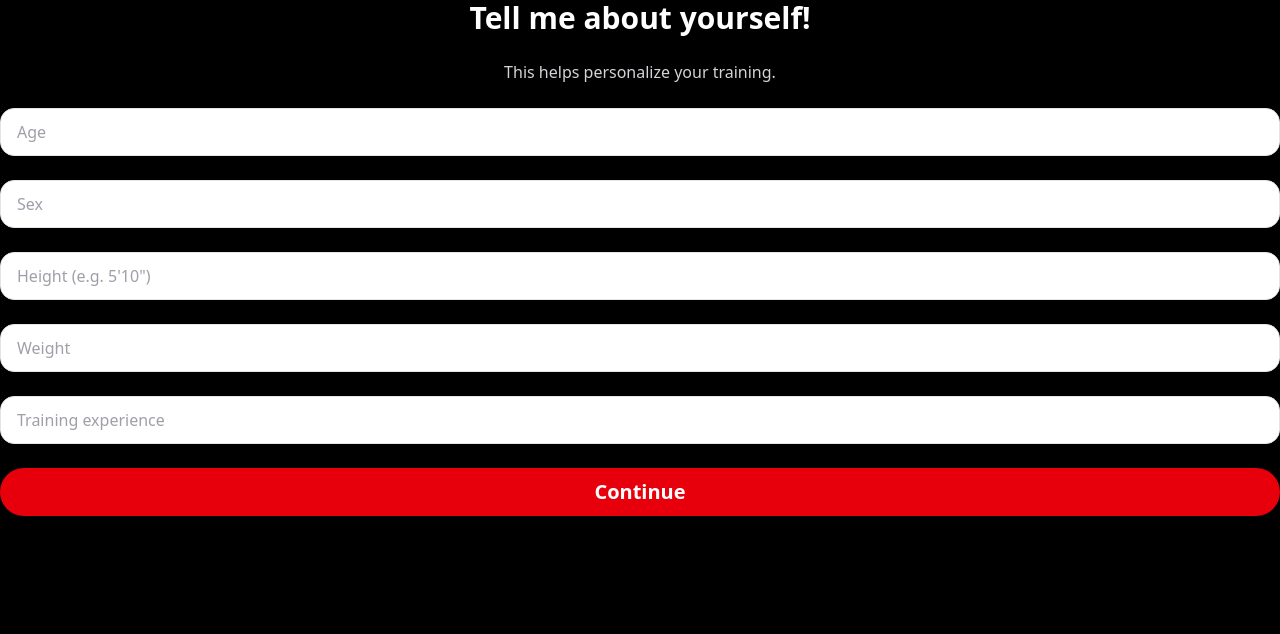
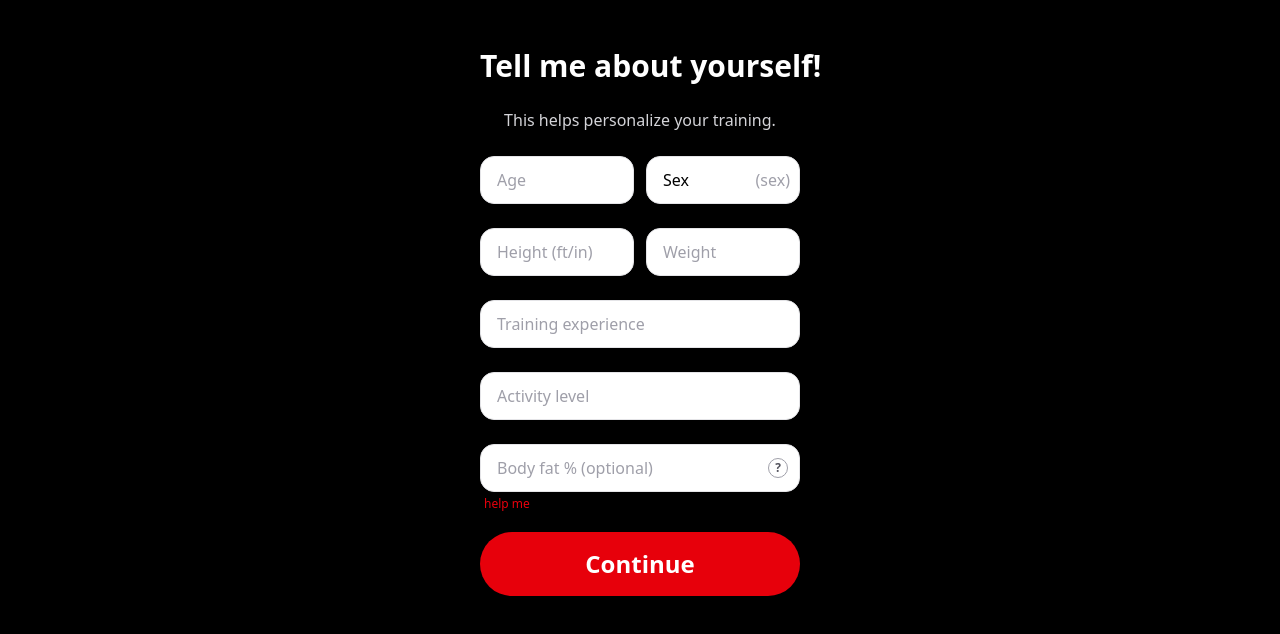
Before and after one commit to kratosgymco/appv1, a Next.js app in the folder kratos-app/: page /about-you in a window 1280 px wide. Shown: the top 634 px of the page. Built offline with nearby package versions, Linux system fonts and the light colour scheme.

Commit message:
fixed about you page and added body fat and activitiy level

```diff
--- a/kratos-app/app/about-you/page.tsx
+++ b/kratos-app/app/about-you/page.tsx
@@ -4,7 +4,6 @@ import { useForm } from "react-hook-form";
 import { z } from "zod";
 import { zodResolver } from "@hookform/resolvers/zod";
 import { useRouter } from "next/navigation";
-
 
 type Props = {
     onNext: () => void;
@@ -16,6 +15,8 @@ const schema = z.object({
     height: z.string(),
     weight: z.string(),
     experience: z.string(),
+    activityLevel: z.string(),
+    bodyFat: z.string().optional(),
 });
 
 type FormData = z.infer<typeof schema>;
@@ -25,11 +26,7 @@ const fieldClass =
 
 export default function AboutYouStep({ onNext }: Props) {
     const router = useRouter();
-    const {
-        register,
-        handleSubmit,
-        watch,
-    } = useForm<FormData>({
+    const { register, handleSubmit, watch } = useForm<FormData>({
         resolver: zodResolver(schema),
     });
 
@@ -40,9 +37,11 @@ export default function AboutYouStep({ onNext }: Props) {
         router.push("/profile");
     }
 
-
     return (
-        <form onSubmit={handleSubmit(onSubmit)} className="space-y-6">
+        <form
+            onSubmit={handleSubmit(onSubmit)}
+            className="mt-12 mx-auto max-w-xs space-y-6"
+        >
             <h1 className="text-3xl font-semibold text-center whitespace-nowrap">
                 Tell me about yourself!
             </h1>
@@ -51,7 +50,8 @@ export default function AboutYouStep({ onNext }: Props) {
                 This helps personalize your training.
             </p>
 
-            {/* AGE */}
+            {/* AGE + SEX */}
+            <div className="grid grid-cols-2 gap-3">
                 <div className="relative">
                     <input
                         type="number"
@@ -64,22 +64,20 @@ export default function AboutYouStep({ onNext }: Props) {
                                 e.preventDefault();
                             }
                         }}
-                    className="h-12 w-full rounded-xl border border-zinc-200 bg-white px-4 pr-28 text-black placeholder:text-zinc-400 focus:outline-none focus:ring-2 focus:ring-red-600"
+                        className="h-12 w-full rounded-xl border border-zinc-200 bg-white px-4 pr-12 text-black placeholder:text-zinc-400 focus:outline-none focus:ring-2 focus:ring-red-600"
                     />
-
                     {ageValue && (
-                    <span className="pointer-events-none absolute right-69 top-1/2 -translate-y-1/2 text-black">
-                        (years old)
+                        <span className="pointer-events-none absolute right-3 top-1/2 -translate-y-1/2 text-md text-zinc-400">
+                            (yrs)
                         </span>
                     )}
                 </div>
 
-            {/* SEX */}
+                <div className="relative">
                     <select
                         {...register("sex")}
                         defaultValue=""
-                className={`${fieldClass} ${watch("sex") ? "text-black" : "text-zinc-400"
-                    }`}
+                        className="w-full h-12 rounded-xl border border-zinc-200 bg-white px-4 pr-10 text-black placeholder:text-zinc-400 focus:outline-none focus:ring-2 focus:ring-red-600 appearance-none"
                     >
                         <option value="" disabled hidden>
                             Sex
@@ -90,21 +88,29 @@ export default function AboutYouStep({ onNext }: Props) {
                         <option className="text-black">Prefer not to say</option>
                     </select>
 
-            {/* HEIGHT */}
+                    {/* right-side label */}
+                    <span className="pointer-events-none absolute right-2.5 top-1/2 -translate-y-1/2 text-md text-zinc-400">
+                        (sex)
+                    </span>
+                </div>
+
+            </div>
+
+            {/* HEIGHT + WEIGHT */}
+            <div className="grid grid-cols-2 gap-3">
                 <div className="relative">
                     <input
                         {...register("height")}
-                    placeholder={`Height (e.g. 5'10")`}
-                    className={fieldClass}
+                        placeholder="Height (ft/in)"
+                        className="w-full h-12 rounded-xl border border-zinc-200 bg-white px-4 pr-4 text-black placeholder:text-zinc-400 focus:outline-none focus:ring-2 focus:ring-red-600 appearance-none"
                     />
                     {watch("height") && (
-                    <span className="pointer-events-none absolute right-75.5 top-1/2 -translate-y-1/2 text-black">
-                        (ft'in)
+                        <span className="pointer-events-none absolute right-3 top-1/2 -translate-y-1/2 text-md text-zinc-400">
+                            (ft/in)
                         </span>
                     )}
                 </div>
 
-            {/* WEIGHT */}
                 <div className="relative">
                     <input
                         type="number"
@@ -114,10 +120,11 @@ export default function AboutYouStep({ onNext }: Props) {
                         className={fieldClass}
                     />
                     {watch("weight") && (
-                    <span className="pointer-events-none absolute right-79.5 top-1/2 -translate-y-1/2 text-black">
+                        <span className="pointer-events-none absolute right-3 top-1/2 -translate-y-1/2 text-md text-zinc-400">
                             (lbs)
                         </span>
                     )}
+                </div>
             </div>
 
             {/* EXPERIENCE */}
@@ -135,9 +142,97 @@ export default function AboutYouStep({ onNext }: Props) {
                 <option className="text-black">Advanced</option>
             </select>
 
+            {/* ACTIVITY LEVEL */}
+            <select
+                {...register("activityLevel")}
+                defaultValue=""
+                className={`${fieldClass} ${watch("activityLevel") ? "text-black" : "text-zinc-400"
+                    }`}
+            >
+                <option value="" disabled hidden>
+                    Activity level
+                </option>
+                <option className="text-black">
+                    Sedentary (little to no exercise)
+                </option>
+                <option className="text-black">
+                    Lightly active (1–3x / week)
+                </option>
+                <option className="text-black">
+                    Moderately active (3–5x / week)
+                </option>
+                <option className="text-black">
+                    Very active (6–7x / week)
+                </option>
+                <option className="text-black">
+                    Athlete / intense daily training
+                </option>
+            </select>
+
+            {/* BODY FAT */}
+            <div className="relative">
+                <input
+                    type="number"
+                    min={1}
+                    max={60}
+                    step={0.1}
+                    {...register("bodyFat")}
+                    placeholder="Body fat % (optional)"
+                    className={`${fieldClass} pr-10`}
+                />
+
+                {/* ? icon */}
+                <div className="group absolute right-3 top-1/2 -translate-y-1/2 cursor-pointer">
+                    <span className="flex h-5 w-5 items-center justify-center rounded-full border border-zinc-400 text-xs font-semibold text-zinc-600">
+                        ?
+                    </span>
+                    <div className="pointer-events-none absolute right-0 top-8 z-20 hidden w-72 rounded-xl border border-zinc-200 bg-white p-3 text-sm text-zinc-700 shadow-lg group-hover:block">
+                        Body fat % estimates how much of your weight is fat vs lean mass.
+                    </div>
+                </div>
+
+                {/* HELP ME */}
+                <div className="group absolute left-1 -bottom-5 cursor-pointer">
+                    <span className="block mt-2 text-xs font-medium text-red-600 hover:underline">
+                        help me
+                    </span>
+
+
+                    <div className="pointer-events-none absolute left-0 top-6 z-30 hidden w-80 rounded-xl border border-zinc-200 bg-white p-3 shadow-lg group-hover:block">
+                        <p className="mb-2 text-sm font-semibold text-black">
+                            Average body fat reference
+                        </p>
+
+                        <div className="grid grid-cols-2 gap-2 text-center text-xs">
+                            <div>
+                                <img
+                                    src="/bodyfat-male.png"
+                                    alt="Average male body fat"
+                                    className="rounded-md"
+                                />
+                                <p className="mt-1 text-zinc-600">Avg male</p>
+                            </div>
+
+                            <div>
+                                <img
+                                    src="/bodyfat-female.png"
+                                    alt="Average female body fat"
+                                    className="rounded-md"
+                                />
+                                <p className="mt-1 text-zinc-600">Avg female</p>
+                            </div>
+                        </div>
+
+                        <p className="mt-2 text-[11px] text-zinc-400">
+                            Visual reference only — estimates are fine.
+                        </p>
+                    </div>
+                </div>
+            </div>
+
             <button
                 type="submit"
-                className="h-12 w-full rounded-full bg-red-600 text-xl font-semibold text-white hover:bg-red-700 active:bg-red-800 transition"
+                className="mt-4 h-16 w-full rounded-full bg-red-600 text-2xl font-semibold text-white hover:bg-red-700 active:bg-red-800 transition"
             >
                 Continue
             </button>
```
Lines whose indentation alone changed are shown as unchanged.
